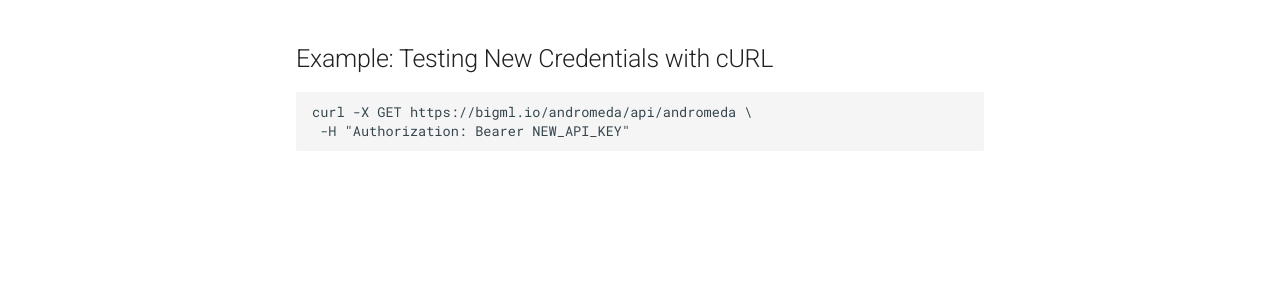
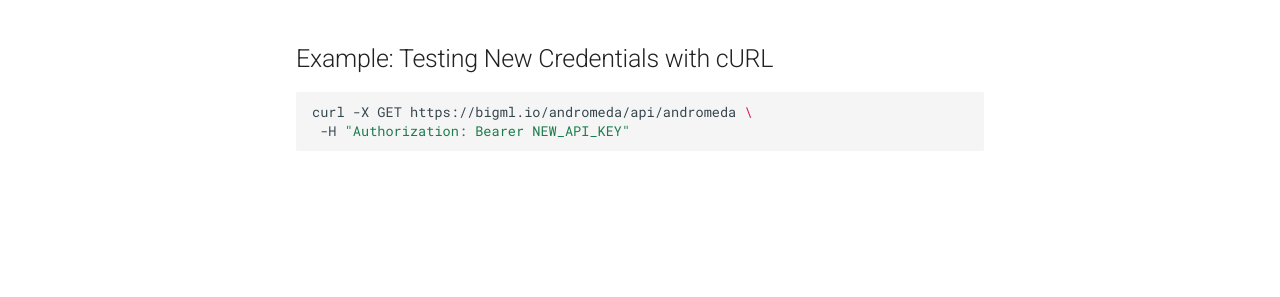
Before and after one commit to maadfa/bigml-secure-api-docs, an MkDocs documentation site: the page built from docs/credential-management.md, in a window 1280 px wide. Shown: the part 498-795 px from the top of the page. Built offline with MkDocs 1.6.1 and Material for MkDocs 9.7.7, drawn with Linux system fonts in a browser that asks for light colours.

```diff
--- a/mkdocs.yml
+++ b/mkdocs.yml
@@ -2,10 +2,11 @@ site_name: BigML Secure API Docs
 theme:
   name: material
 markdown_extensions:
-  - pymdownx.copybutton:
-      copy_button_selector: "div.highlight pre"
-      tooltip_text: "Copy to clipboard"
-      tooltip_duration: 1000
+  - admonition
+  - codehilite
+  - toc:
+      permalink: true
+  - pymdownx.copybutton
 
 
 nav:
```
